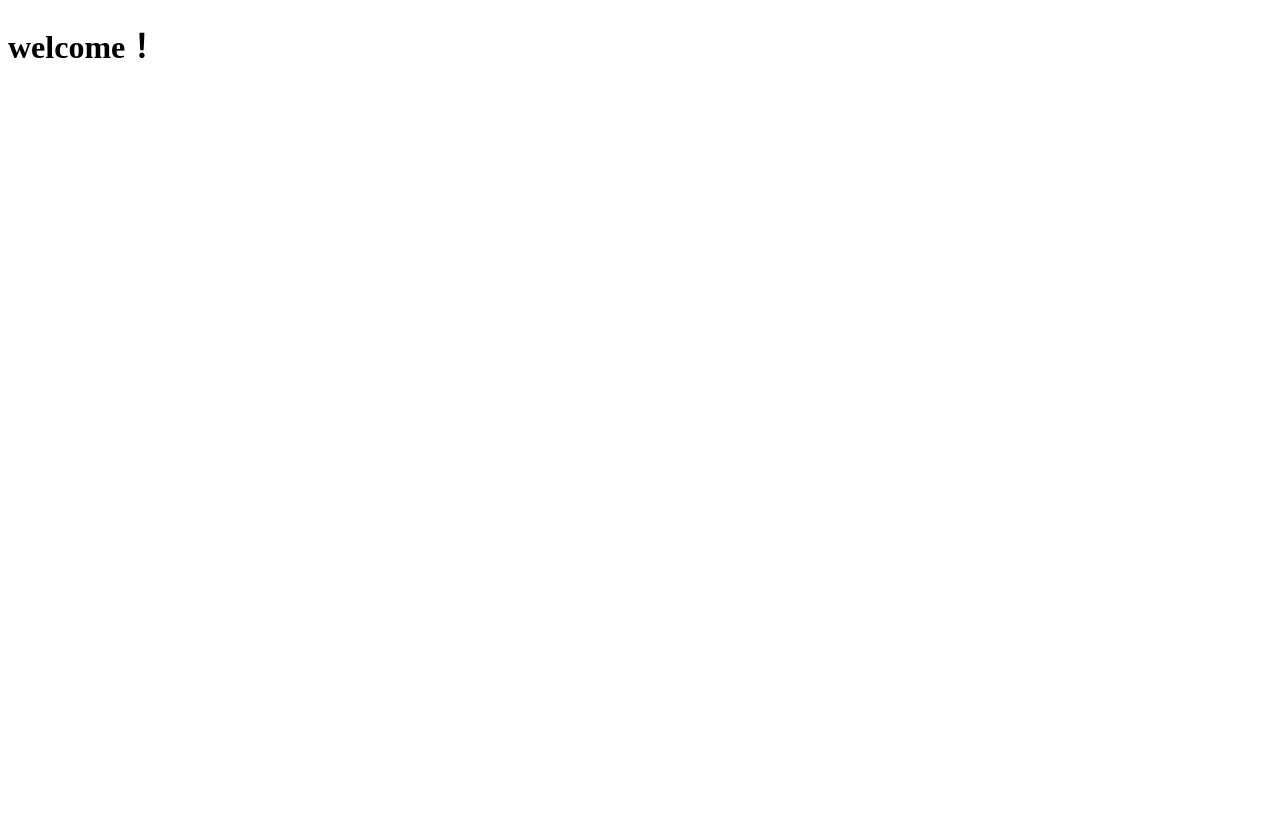
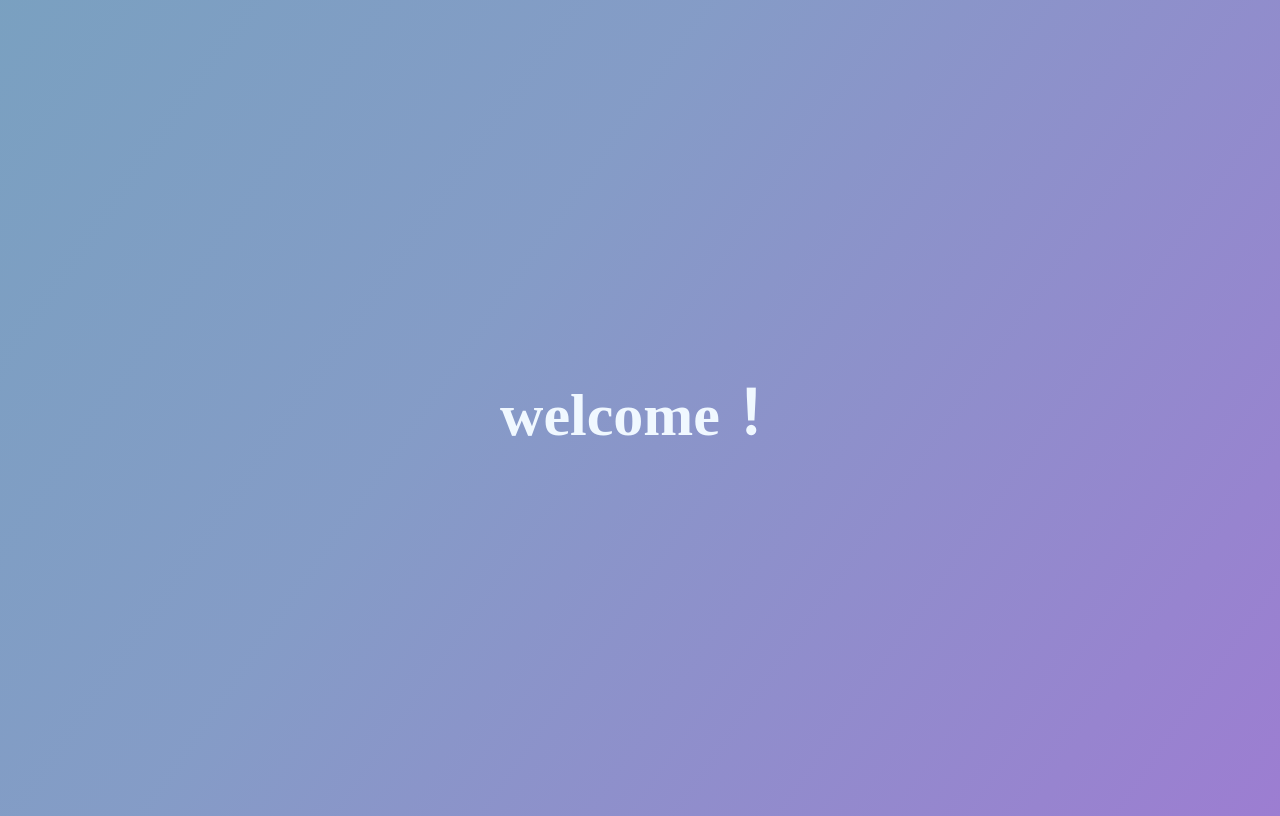
Before and after one commit to Hammerer6/Hammerer6.github.io, a plain HTML site: page index.html in a window 1280 px wide. Drawn offline with Linux system fonts and the light colour scheme.

Commit message:
Update index.html

```diff
--- a/index.html
+++ b/index.html
@@ -3,7 +3,37 @@
 <head>
     <meta charset="UTF-8">
     <title>Document</title>
-
+    <style>
+        body{
+            display: flex;
+            justify-content: center;
+            align-items: center;
+            font-size: 30px;
+            height: 100vh;
+            color: aliceblue;
+            background-image: linear-gradient(
+                125deg, hsl(150, 37%, 55%),hsl(191, 35%, 56%),hsl(219, 37%, 65%),hsl(276, 59%, 63%)
+            );
+            background-size: 400%;
+            animation: myanime 20s infinite;
+        }
+        @keyframes myanime{
+            0%{
+                background-position: 0% 50%;
+            }
+            50%{
+                background-position: 100% 50%;
+            }
+            100%{
+                background-position: 0% 50%;
+            }
+        }
+        @media  screen and (max-width:992px) and (min-width:768){
+            body{
+                background-color: blanchedalmond;
+            }
+        }
+    </style>
 </head>
 <body>
     <h1>welcome！</h1>
```
